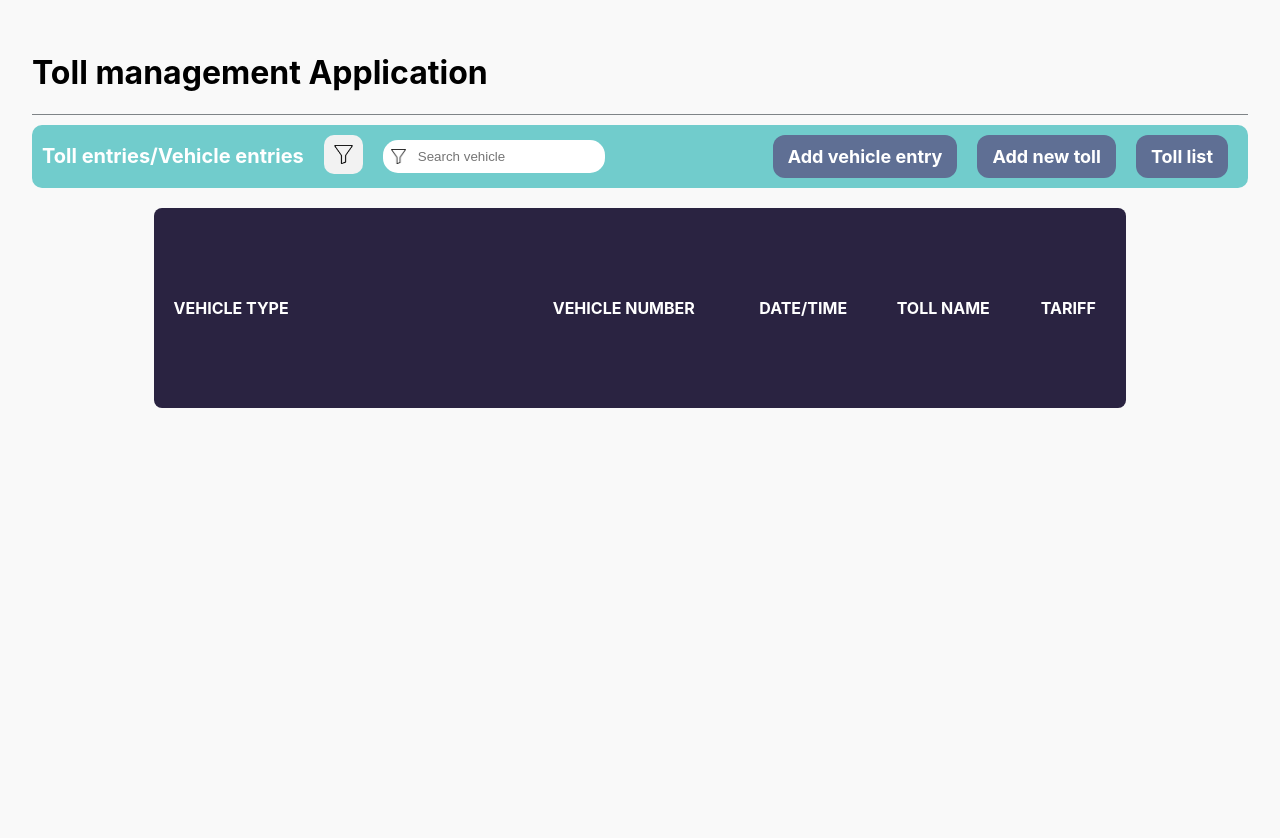
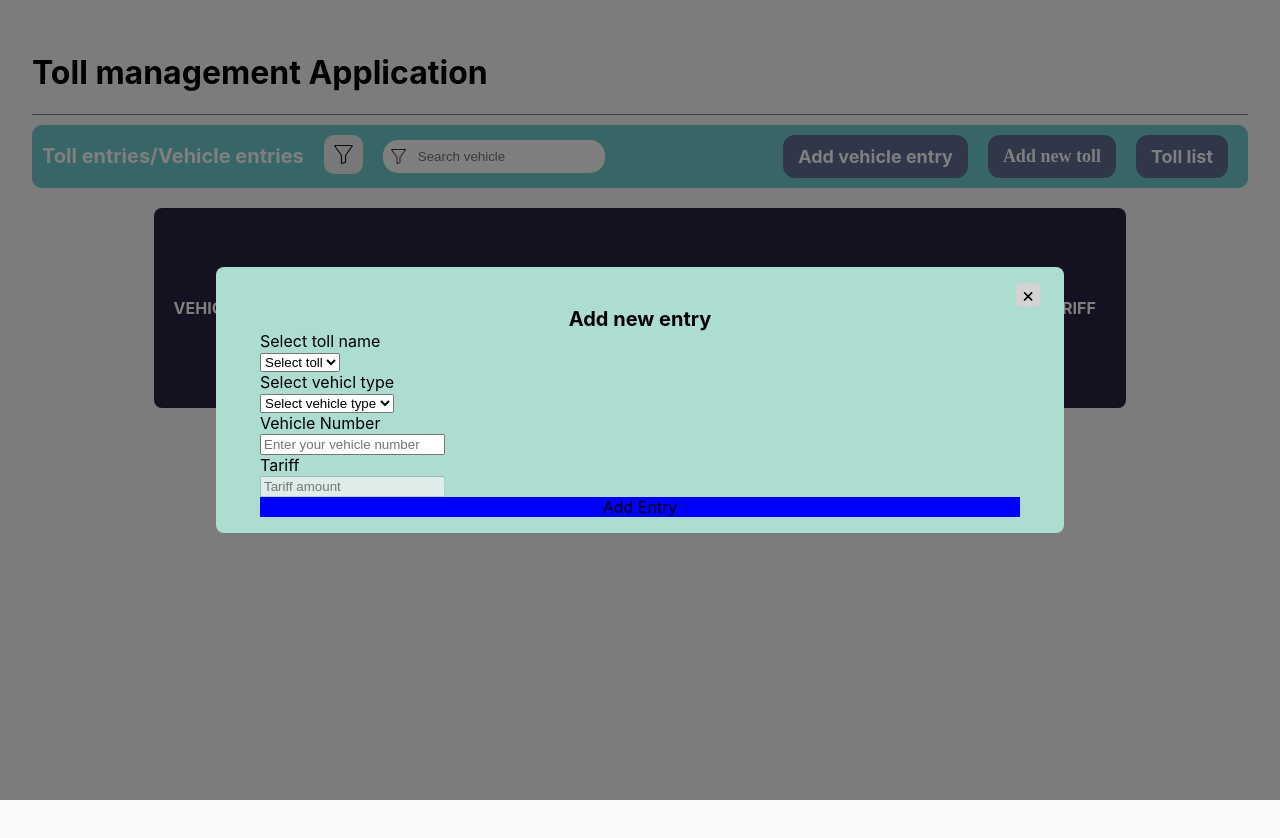
Before and after one commit to staticGuru/toll_management_system, a React (Create React App) app: page / in a window 1280 px wide. Both pictures are taken after a click on the element "Add vehicle entry". Shown: the top 838 px of the page. Built offline with nearby package versions, Linux system fonts and the light colour scheme.

Commit message:
add dropdown style

```diff
--- a/src/App.css
+++ b/src/App.css
@@ -78,7 +78,7 @@ tr:nth-child(even) {
   transition: box-shadow 0.3s;
 }
 .customButton:hover {
-  box-shadow: 0 0 30px rgba(31, 183, 72, 0.909);
+  box-shadow: 0 0 10px rgba(31, 183, 72, 0.909);
 }
 
 .trigger {
@@ -110,7 +110,7 @@ tr:nth-child(even) {
   top: 50%;
   left: 50%;
   transform: translate(-50%, -50%);
-  background-color: white;
+  background-color: #adddd0;
   padding: 1rem 1.5rem;
   width: 50rem;
   height: auto;
@@ -122,10 +122,11 @@ tr:nth-child(even) {
 .close-button {
   float: right !important;
   width: 1.5rem;
-  justify-content: flex-end;
+
   line-height: 1.5rem;
   text-align: center;
   cursor: pointer;
+  font-size: 20px;
   border-radius: 0.25rem;
   background-color: lightgray;
 }
--- a/src/component.js/actionBar.js
+++ b/src/component.js/actionBar.js
@@ -31,6 +31,7 @@ function ActionBar(props) {
       modal.classList.toggle("show-modal");
     }
     function entryToggleModal() {
+      console.log("toggleModal");
       setAddVehicleEntry(true);
       modal.classList.toggle("show-modal");
     }
@@ -193,19 +194,20 @@ function ActionBar(props) {
       </div>
       <div style={{ display: "flex", flexDirection: "row" }}>
         <CustomButton
-          className="entry-trigger"
-          onClick={() => showAddNewToll()}
+          className="entry-trigger customButton"
         >
           Add vehicle entry
         </CustomButton>
 
-        <CustomButton className="trigger" onClick={() => showAddNewToll()}>
+        <CustomButton className="trigger customButton">
           Add new toll
         </CustomButton>
         <div>
           <div className="modal">
             <div className="modal-content">
+            <div>
               <span className="close-button">×</span>
+              </div>
               <div className="inner-content">
                 {addVehicleEntry ? <AddVehicle /> : <AddToll />}
               </div>
@@ -214,6 +216,7 @@ function ActionBar(props) {
         </div>
         {isTollListPage ? (
           <CustomButton
+          className="customButton"
             onClick={() => {
               history.push("/");
             }}
@@ -222,6 +225,7 @@ function ActionBar(props) {
           </CustomButton>
         ) : (
           <CustomButton
+          className="customButton"
             onClick={() => {
               history.push("/toll_list");
             }}
--- a/src/component.js/addVehicle.js
+++ b/src/component.js/addVehicle.js
@@ -83,9 +83,12 @@ function AddVehicle(props) {
         justifyContent: "center",
         alignItems: "center",
         textAlign: "center",
+        paddingLeft: "20px",
+        paddingRight: "20px",
+
       }}
     >
-      <div>Add new entry</div>
+      <div style={{textAlign: "center",fontWeight: "bold",fontSize: "20px"}}>Add new entry</div>
       <div style={{ textAlign: "left" }}>
         <div>Select toll name</div>
         <div>
--- a/src/component.js/customButton.js
+++ b/src/component.js/customButton.js
@@ -6,7 +6,7 @@ function CustomButton(props) {
   return (
     <div
       {...props}
-      className="customButton"
+      // className="customButton"
       onClick={props.onClick}
       style={{
         padding: "2px 15px",
```
